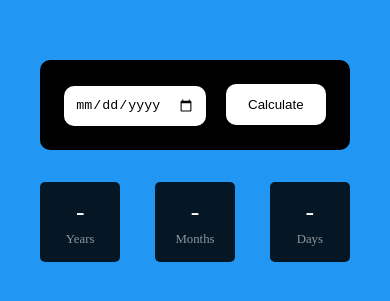
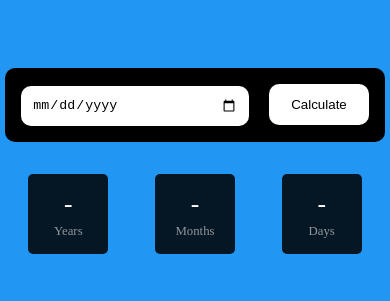
Before and after one commit to nasser-gamal/Age-Calculator, a plain HTML site: page index.html in a window 390 px wide. Shown: the part 261-562 px from the top of the page. Drawn offline with Linux system fonts and the light colour scheme.

Commit message:
Add Age Calculator

```diff
--- a/index.css
+++ b/index.css
@@ -12,7 +12,7 @@
     background-color: #2196f3;
 }
 .calculator-content {
-    width: 400px;
+    width: 500px;
     text-align: center;
 }
 h3 {
@@ -26,7 +26,7 @@ h3 {
 .age {
     margin-top: 2rem;
     display: flex;
-    justify-content: space-between;
+    justify-content: space-around;
 }
 .calculate {
     background-color: black;
@@ -71,6 +71,9 @@ h3 {
 }
 @media (max-width: 767px) {
     .calculator-content {
-        width: fit-content;
+        width: 380px;
+    }
+    .calculate {
+        padding: 1rem;
     }
 }
--- a/index.html
+++ b/index.html
@@ -10,7 +10,6 @@
     </head>
     <body>
         <div class="Calculator">
-            <h3>Not Born Yet haha</h3>
             <div class="calculator-content">
                 <div class="calculate">
                     <input type="date" name="" id="">
```
